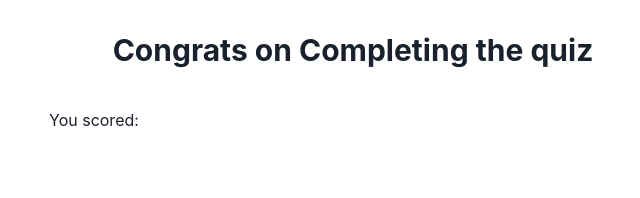
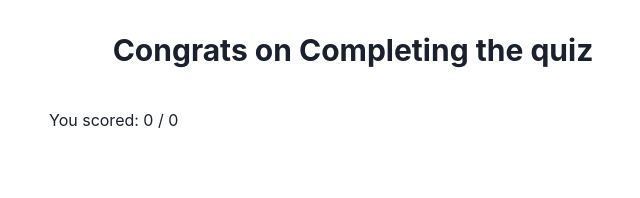
Before and after one commit to Superfly101/Quiz-App, a Next.js app: page /score in a window 1280 px wide. Shown: the top 198 px of the page, without its empty margins (287-927 px from the left). Built offline with nearby package versions, Linux system fonts and the light colour scheme.

Commit message:
adding score page

```diff
--- a/components/Question.tsx
+++ b/components/Question.tsx
@@ -1,4 +1,5 @@
 // import { Question } from "@/models/Question";
+import { AnswerContext } from "@/context/answer-context";
 import {
   Heading,
   Text,
@@ -8,7 +9,7 @@ import {
   Radio,
 } from "@chakra-ui/react";
 import { decode } from "html-entities";
-import { Dispatch, useEffect, useState } from "react";
+import { Dispatch, useContext, useEffect, useState } from "react";
 
 type Prop = {
   question: string;
@@ -16,7 +17,6 @@ type Prop = {
   totalQuestions: number;
   correct_answer: string;
   incorrect_answers: string[];
-  updateScore: Dispatch<React.SetStateAction<number>>;
   next: () => void;
 };
 
@@ -26,11 +26,12 @@ const Question = ({
   totalQuestions,
   correct_answer,
   incorrect_answers,
-  updateScore,
   next,
 }: Prop) => {
   const [options, setOptions] = useState<string[]>([]);
   const [value, setValue] = useState("");
+
+  const { incrementScore, addAnswer } = useContext(AnswerContext);
 
   const getRandomInt = (max: number) => {
     return Math.floor(Math.random() * (max + 1));
@@ -39,7 +40,13 @@ const Question = ({
   const handleClick = () => {
     if (value) {
       const isCorrect = correct_answer === value;
-      if (isCorrect) updateScore((prev) => prev + 1);
+      if (isCorrect) incrementScore();
+      addAnswer({
+        question,
+        answer: value,
+        isCorrect,
+        correctAnswer: correct_answer,
+      });
       next();
     }
   };
--- a/components/Questions.tsx
+++ b/components/Questions.tsx
@@ -2,15 +2,20 @@ import Question from "./Question";
 import { useContext, useState } from "react";
 import { QuestionContext } from "@/context/question-context";
 import LoadingSpinner from "./LoadingSpinner";
+import { useRouter } from "next/router";
 
 const Questions = () => {
   const { questions, isLoading } = useContext(QuestionContext);
   const [questionNumber, setQuestionNumber] = useState(0);
   const [score, setScore] = useState(0);
 
+  const router = useRouter();
+
   const nextQuestion = () => {
     if (questionNumber < questions.length - 1) {
       setQuestionNumber((prev) => prev + 1);
+    } else {
+      router.push("/score");
     }
   };
 
@@ -29,7 +34,6 @@ const Questions = () => {
         <Question
           {...questions[questionNumber]}
           number={questionNumber}
-          updateScore={setScore}
           totalQuestions={questions.length}
           next={nextQuestion}
         />
--- a/components/Score.tsx
+++ b/components/Score.tsx
@@ -1,13 +1,18 @@
+import { AnswerContext } from "@/context/answer-context";
 import { Heading, Text } from "@chakra-ui/react";
+import { useContext } from "react";
 
 const Score = () => {
+  const { score, userAnswers } = useContext(AnswerContext);
   return (
     <section className="py-8 px-4 max-w-[40rem] mx-auto">
       <Heading size="lg" textAlign="center">
         Congrats on Completing the quiz
       </Heading>
 
-      <Text mt="10">You scored: </Text>
+      <Text mt="10">
+        You scored: {score} / {userAnswers.length}
+      </Text>
     </section>
   );
 };
--- a/context/answer-context.tsx
+++ b/context/answer-context.tsx
@@ -7,14 +7,14 @@ type Prop = {
 type Answer = {
   question: string;
   answer: string;
-  correct: boolean;
+  isCorrect: boolean;
   correctAnswer: string;
 };
 
 type ContextType = {
   score: number;
   userAnswers: Answer[];
-  updateScore: () => void;
+  incrementScore: () => void;
   addAnswer: (answer: Answer) => void;
 };
 
@@ -26,7 +26,7 @@ const AnswerProvider = ({ children }: Prop) => {
 
   console.log("AnswerContext state: ", { score, userAnswers });
 
-  const updateScore = () => {
+  const incrementScore = () => {
     setScore((prev) => prev + 1);
   };
 
@@ -37,7 +37,7 @@ const AnswerProvider = ({ children }: Prop) => {
   const contextValue = {
     score,
     userAnswers,
-    updateScore,
+    incrementScore,
     addAnswer,
   };
 
```
